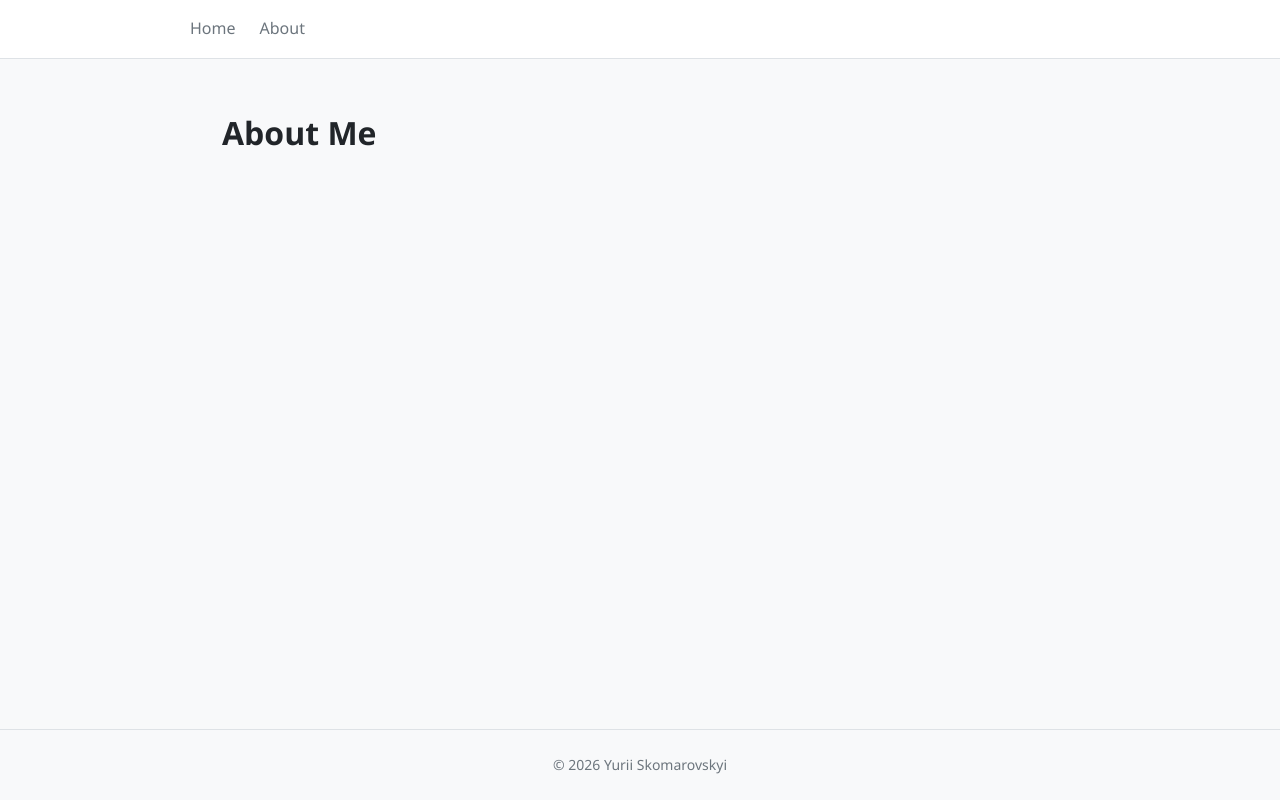
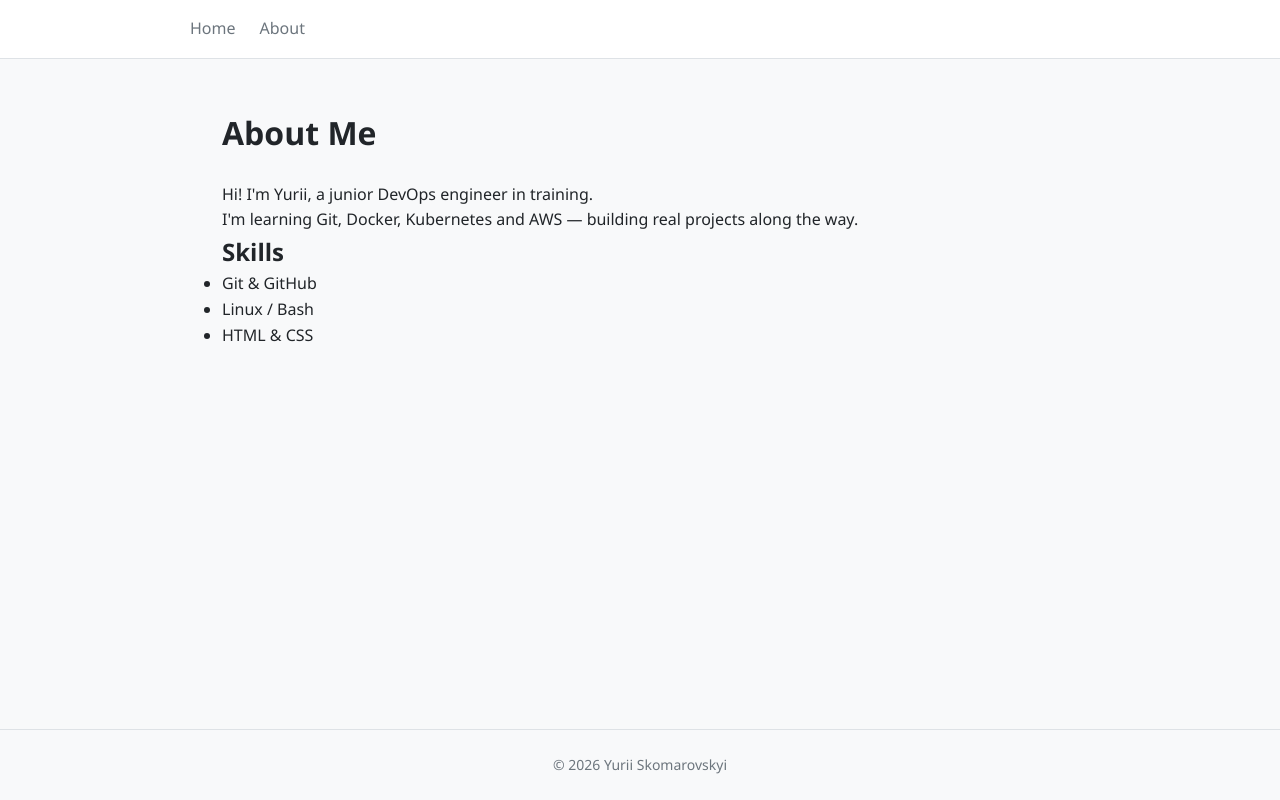
Before and after one commit to SkomaYura/portfolio-site, a plain HTML site: page about.html in a window 1280 px wide. Drawn offline with Linux system fonts and the light colour scheme.

Commit message:
Add content to about page

```diff
--- a/about.html
+++ b/about.html
@@ -17,7 +17,14 @@
   <main>
     <section class="about">
       <h1>About Me</h1>
-      <!-- Заповнимо на уроці -->
+      <p>Hi! I'm Yurii, a junior DevOps engineer in training.</p>
+      <p>I'm learning Git, Docker, Kubernetes and AWS — building real projects along the way.</p>
+      <h2>Skills</h2>
+      <ul>
+        <li>Git & GitHub</li>
+        <li>Linux / Bash</li>
+        <li>HTML & CSS</li>
+      </ul>
     </section>
   </main>
 
```
